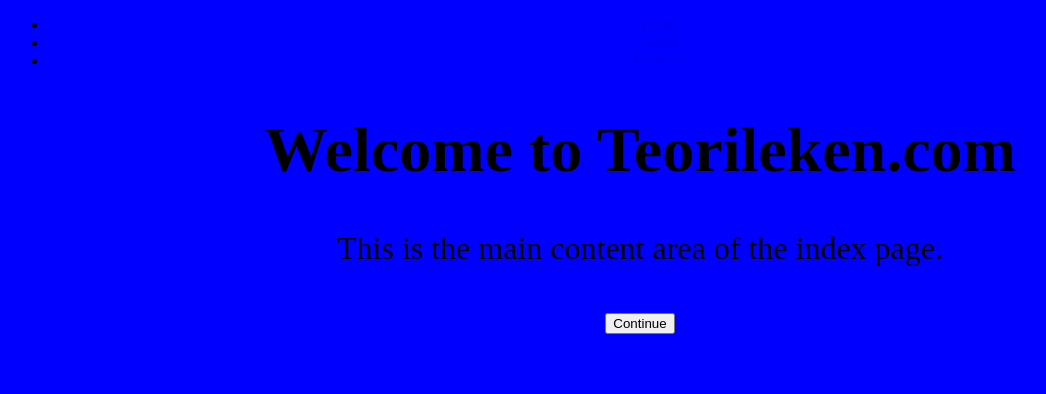
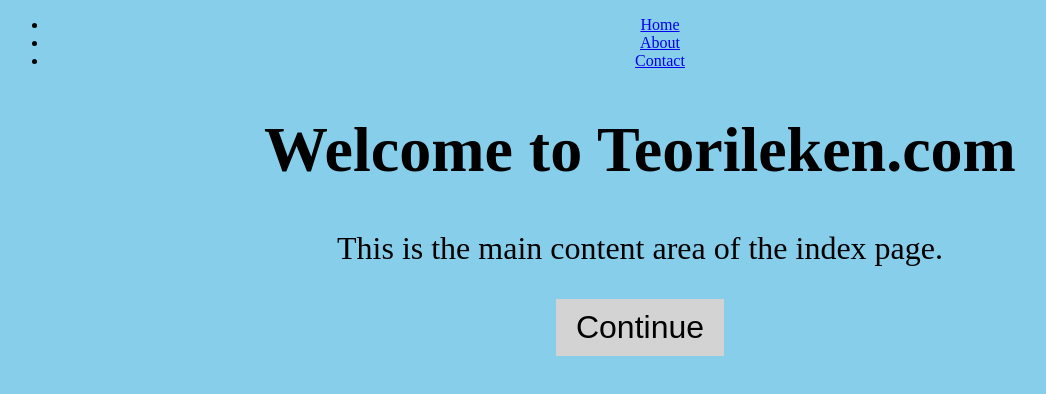
Before and after one commit to Eshard89/Teorileken.com, a plain HTML site: page index.html in a window 1280 px wide. Shown: the whole page, without its empty margins (0-1046 px from the left). Drawn offline with Linux system fonts and the light colour scheme.

Commit message:
Update index.html

```diff
--- a/index.html
+++ b/index.html
@@ -4,11 +4,18 @@
     <title>Teorileken.com</title>
     <style>
       body {
-        background-color: blue;
+        background-color: #87CEEB; /* this is a softer blue color */
         text-align: center;
       }
       main {
         font-size: 2em;
+      }
+      button {
+        background-color: #D3D3D3; /* this is a soft gray color */
+        color: #000000; /* this is black */
+        border: none; /* no border */
+        padding: 10px 20px; /* some padding */
+        font-size: 1em; /* default font size */
       }
     </style>
   </head>
```
